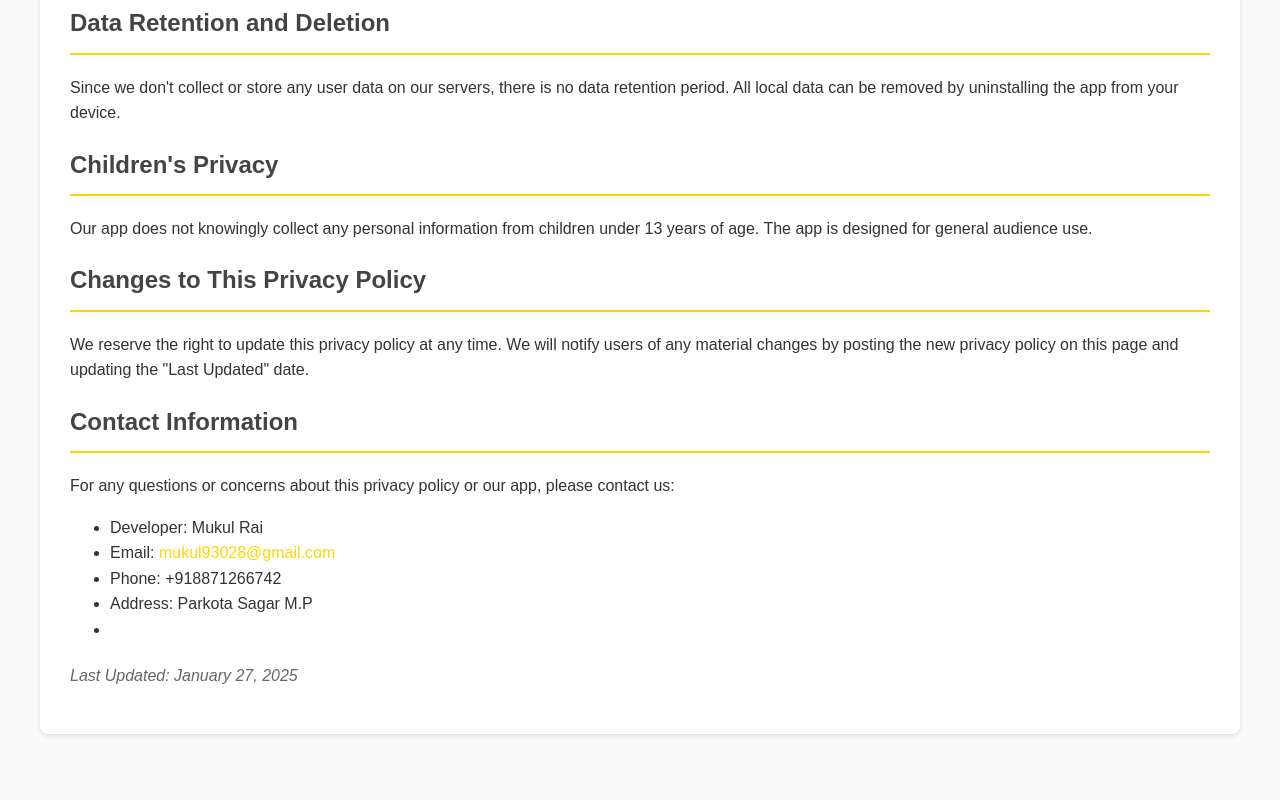
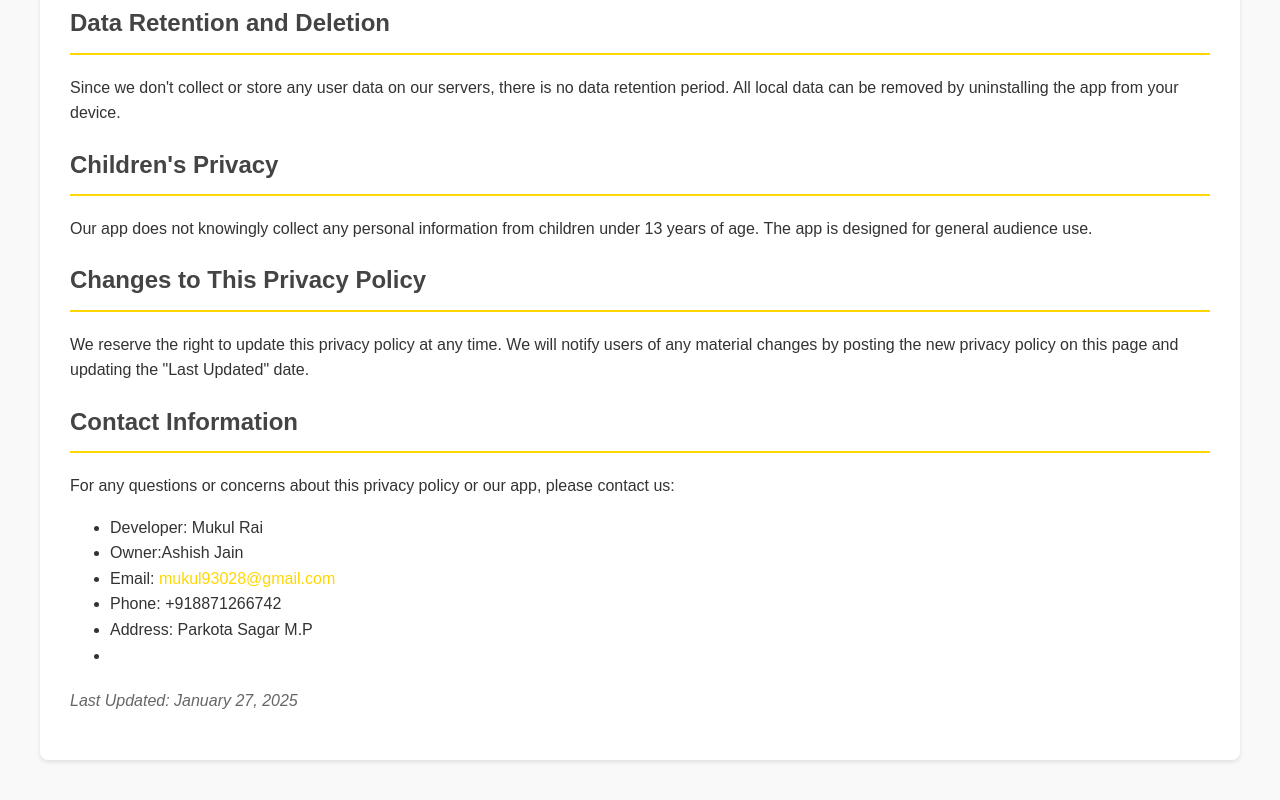
Before and after one commit to fancyjewellers/privacy-policy, a plain HTML site: page index.html in a window 1280 px wide. Shown: the part 944-1744 px from the top of the page. Before the commit the page ends 1718 px from the top, so only its background shows below. Drawn offline with Linux system fonts and the light colour scheme.

Commit message:
Update index.html

```diff
--- a/index.html
+++ b/index.html
@@ -92,9 +92,11 @@
     <p>For any questions or concerns about this privacy policy or our app, please contact us:</p>
     <ul>
         <li>Developer: Mukul Rai</li>
+        <li>Owner:Ashish Jain</li>
         <li>Email: <a href="mailto:mukul93028@gmail.com">mukul93028@gmail.com</a></li>
         <li>Phone: +918871266742</li>
         <li>Address: Parkota Sagar M.P<li>
+
     </ul>
 
     <p class="last-updated">Last Updated: January 27, 2025</p>
```
